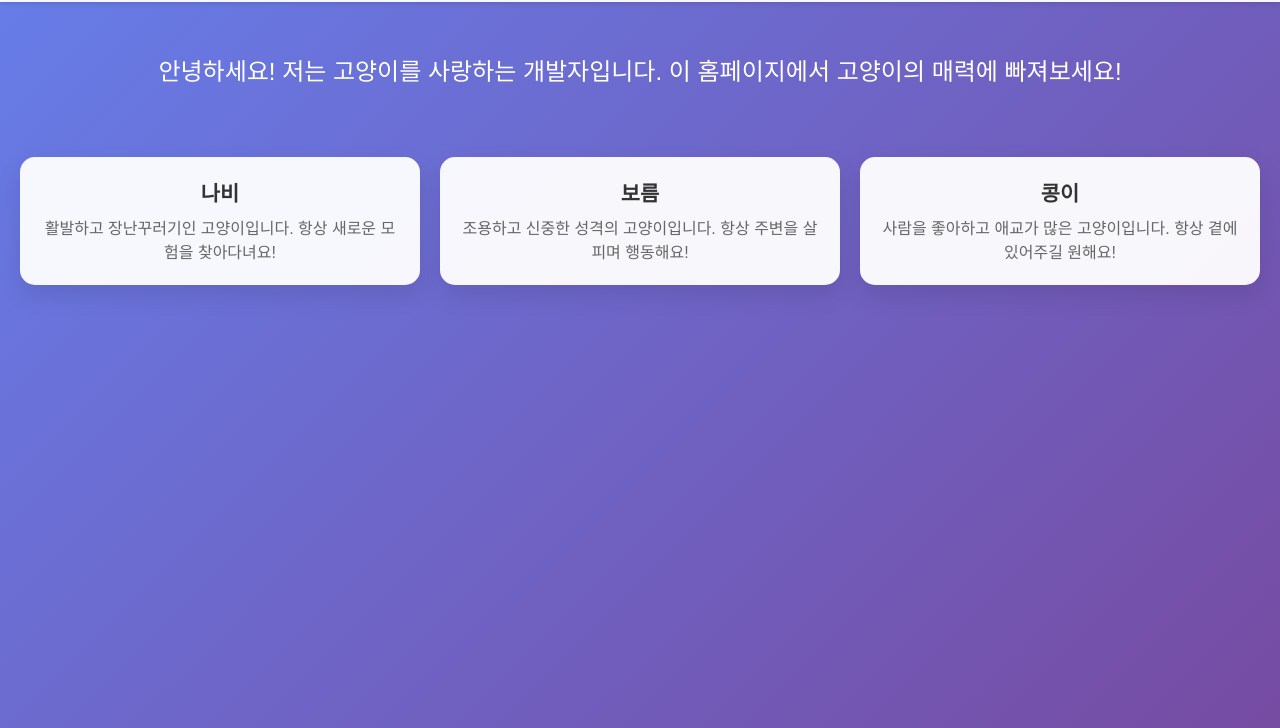
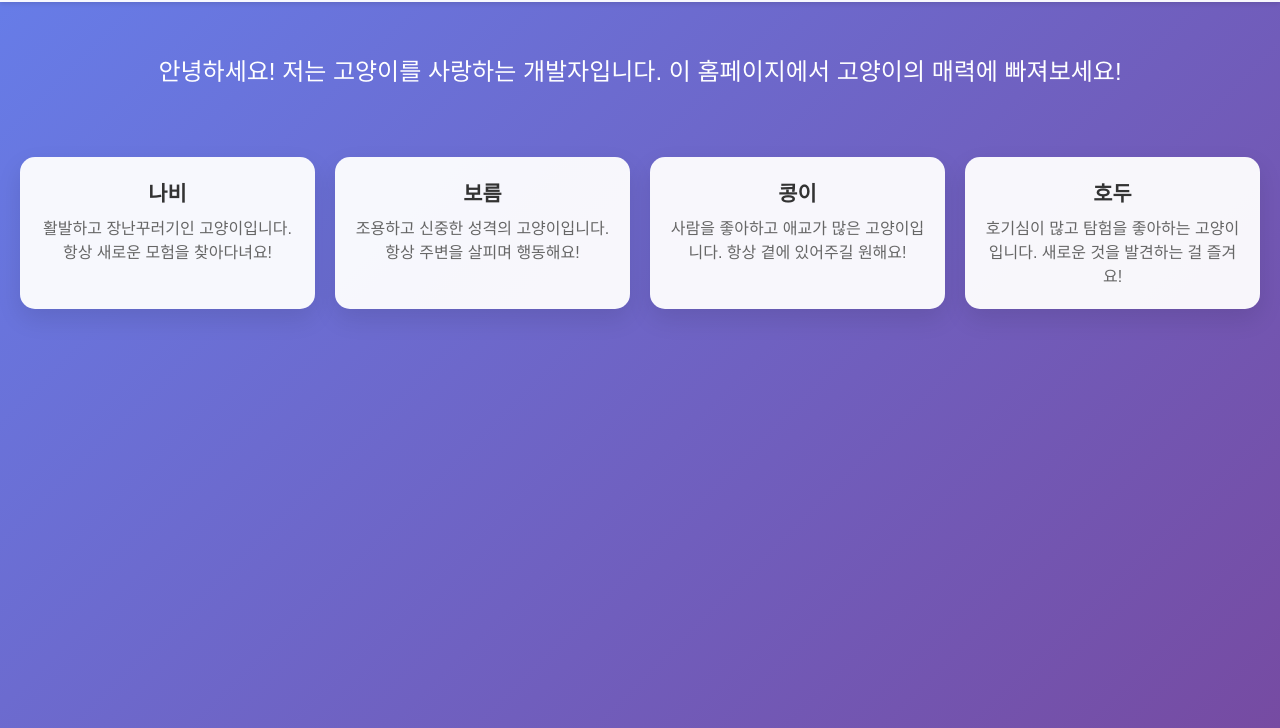
Before and after one commit to tk-206/html-practice, a plain HTML site: page cat practice.html in a window 1280 px wide. Shown: the part 72-800 px from the top of the page. Drawn offline with Linux system fonts and the light colour scheme.

Commit message:
add cat info

```diff
--- a/cat practice.html
+++ b/cat practice.html
@@ -44,6 +44,11 @@
                 <div class="cat-name">콩이</div>
                 <div class="cat-description">사람을 좋아하고 애교가 많은 고양이입니다. 항상 곁에 있어주길 원해요!</div>
             </div>
+
+            <div class="cat-card">
+                <div class="cat-name">호두</div>
+                <div class="cat-description">호기심이 많고 탐험을 좋아하는 고양이입니다. 새로운 것을 발견하는 걸 즐겨요!</div>
+            </div>
         </div>
     </div>
 </body>
```
